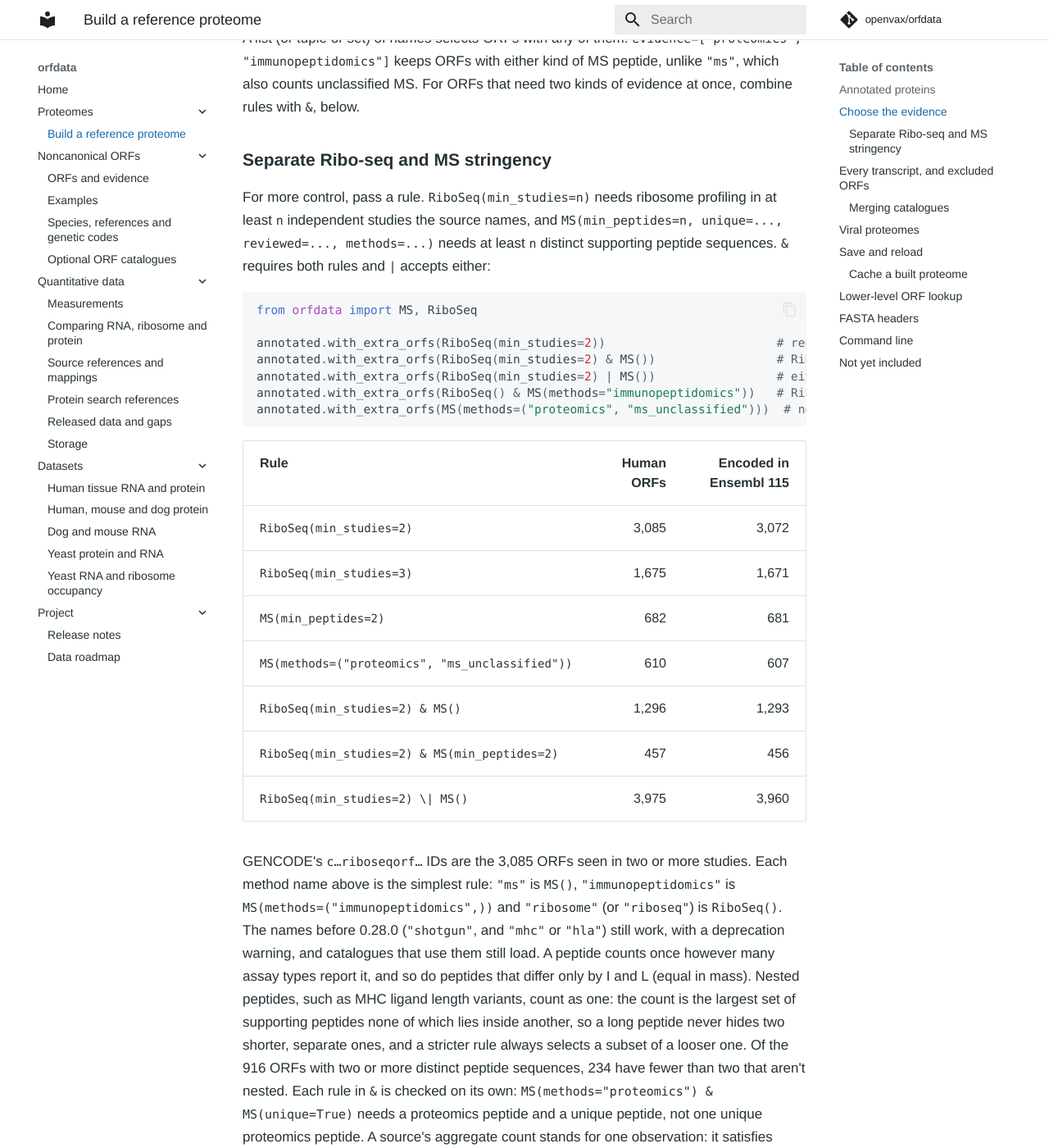
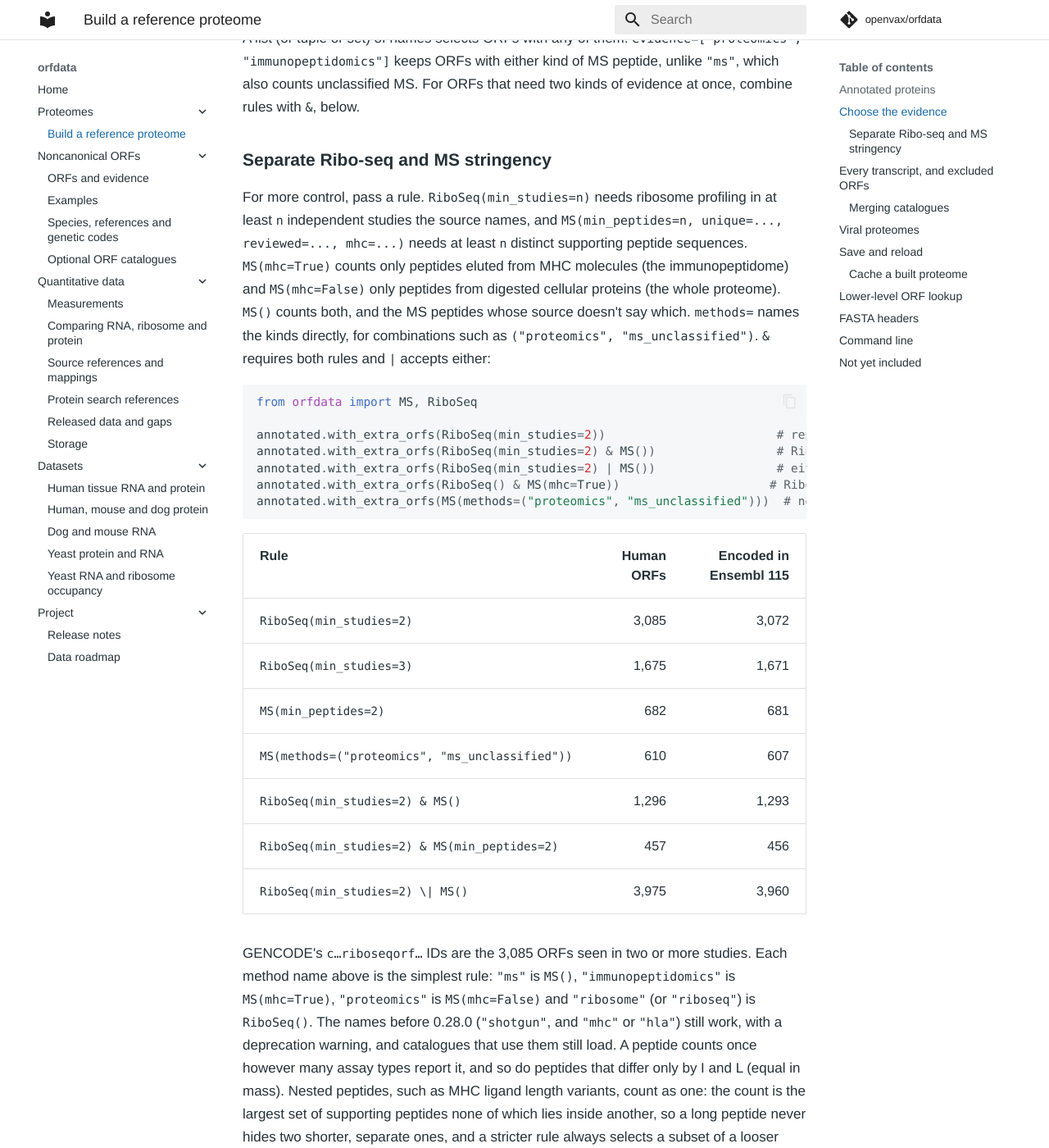
Before and after one commit to openvax/orfdata, an MkDocs documentation site: the page built from docs/proteome.md, in a window 1280 px wide and 1400 px high, scrolled down 2166 px. Shown: the whole window at 82% size. Built offline with MkDocs 1.6.1 and Material for MkDocs 9.7.7, drawn with Linux system fonts in a browser that asks for light colours; comment, search, counter and statistics services are not loaded; some of the changed text lies outside the part shown.

Commit message:
Add MS(mhc=True) for the immunopeptidome and MS(mhc=False) for the whole proteome
The split that matters for MS evidence is whether peptides were eluted
from MHC molecules or digested from cellular proteins. mhc= says that
directly and is stored as the same methods, so MS(mhc=True) equals
MS(methods="immunopeptidomics") and saved rules are unchanged.
methods= still names kinds directly, for combinations with
ms_unclassified.

Claude-Session: https://claude.ai/code/session_016N35AjLGwyYtEcjeN5k6mT

````diff
--- a/docs/proteome.md
+++ b/docs/proteome.md
@@ -80,9 +80,13 @@ need two kinds of evidence at once, combine rules with `&`, below.
 
 For more control, pass a rule. `RiboSeq(min_studies=n)` needs ribosome
 profiling in at least `n` independent studies the source names, and
-`MS(min_peptides=n, unique=..., reviewed=..., methods=...)` needs at least `n`
-distinct supporting peptide sequences. `&` requires both rules and `|` accepts
-either:
+`MS(min_peptides=n, unique=..., reviewed=..., mhc=...)` needs at least `n`
+distinct supporting peptide sequences. `MS(mhc=True)` counts only peptides
+eluted from MHC molecules (the immunopeptidome) and `MS(mhc=False)` only
+peptides from digested cellular proteins (the whole proteome). `MS()` counts
+both, and the MS peptides whose source doesn't say which. `methods=` names the
+kinds directly, for combinations such as `("proteomics", "ms_unclassified")`.
+`&` requires both rules and `|` accepts either:
 
 ```python
 from orfdata import MS, RiboSeq
@@ -90,7 +94,7 @@ from orfdata import MS, RiboSeq
 annotated.with_extra_orfs(RiboSeq(min_studies=2))                        # replicated Ribo-seq
 annotated.with_extra_orfs(RiboSeq(min_studies=2) & MS())                 # Ribo-seq and MS
 annotated.with_extra_orfs(RiboSeq(min_studies=2) | MS())                 # either
-annotated.with_extra_orfs(RiboSeq() & MS(methods="immunopeptidomics"))   # Ribo-seq and an MHC ligand
+annotated.with_extra_orfs(RiboSeq() & MS(mhc=True))                     # Ribo-seq and an MHC ligand
 annotated.with_extra_orfs(MS(methods=("proteomics", "ms_unclassified")))  # not immunopeptidomics-only
 ```
 
@@ -106,8 +110,8 @@ annotated.with_extra_orfs(MS(methods=("proteomics", "ms_unclassified")))  # not
 
 GENCODE's `c…riboseqorf…` IDs are the 3,085 ORFs seen in two or more studies.
 Each method name above is the simplest rule: `"ms"` is `MS()`,
-`"immunopeptidomics"` is `MS(methods=("immunopeptidomics",))` and `"ribosome"`
-(or `"riboseq"`) is `RiboSeq()`. The names before 0.28.0 (`"shotgun"`, and `"mhc"` or `"hla"`)
+`"immunopeptidomics"` is `MS(mhc=True)`, `"proteomics"` is `MS(mhc=False)` and
+`"ribosome"` (or `"riboseq"`) is `RiboSeq()`. The names before 0.28.0 (`"shotgun"`, and `"mhc"` or `"hla"`)
 still work, with a deprecation warning, and catalogues that use them still
 load. A peptide counts once
 however many assay types report it, and so do peptides that differ only by I
@@ -117,7 +121,7 @@ inside another, so a long peptide never hides two shorter, separate ones, and
 a stricter rule always selects a subset of a looser one. Of the 916 ORFs with
 two or more distinct peptide sequences, 234 have fewer than two that aren't
 nested. Each rule in `&` is checked on its own:
-`MS(methods="proteomics") & MS(unique=True)` needs a proteomics peptide and a
+`MS(mhc=False) & MS(unique=True)` needs a proteomics peptide and a
 unique peptide, not one unique proteomics peptide. A source's aggregate count stands for one observation:
 it satisfies `RiboSeq()` and `MS()` but never `min_studies` or `min_peptides`
 above 1, `unique`, `reviewed` or `resolved=True`. The layer stores the rule,
````
Also changed, not shown: CHANGELOG.md (+4 -1 lines), 2 other files.
